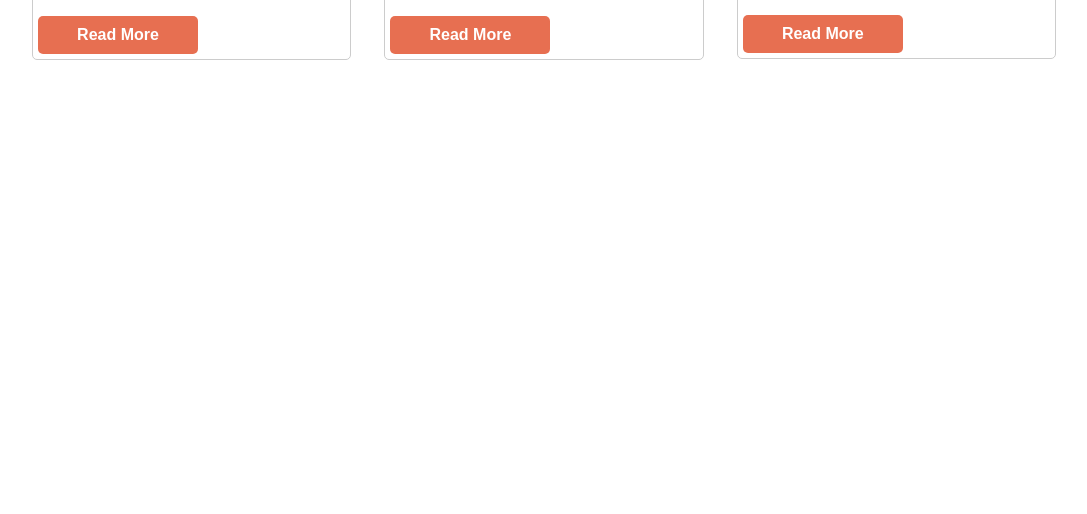
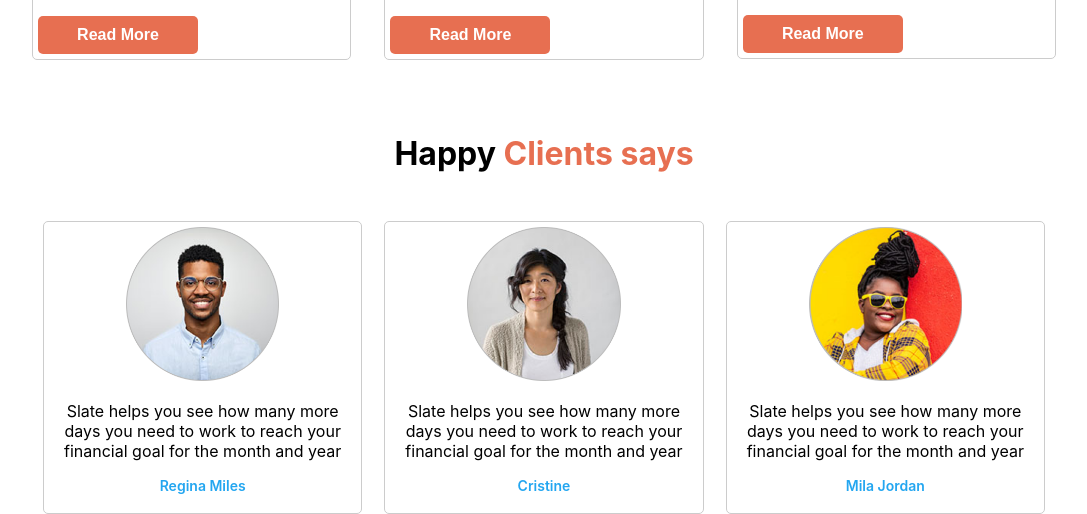
Before and after one commit to pally0091/bikerz-zone, a React (Create React App) app: page / in a window 1280 px wide. Shown: the part 1441-1955 px from the top of the page, without its empty margins (96-1183 px from the left). Before the commit the page ends 1511 px from the top, so only its background shows below. Built offline with nearby package versions, Linux system fonts and the light colour scheme.

Commit message:
client review done

```diff
--- a/src/Components/Client/Client.css
+++ b/src/Components/Client/Client.css
@@ -0,0 +1,24 @@
+span{
+    color: #E76F51;
+}
+#client-container{
+    width: 80%;
+    display: flex;
+    justify-content: space-around;
+    align-items: center;
+    flex-direction: row;
+    margin: auto;
+    text-align: center;
+}
+.client-img{
+    width: 50%;
+    margin: auto;
+}
+#client-container card{
+    text-align: center;
+}
+.clients-name{
+    color: #23A6F0;
+    font-weight: 600;
+    font-size: 14px;
+}
--- a/src/Components/Client/Client.js
+++ b/src/Components/Client/Client.js
@@ -1,10 +1,58 @@
 import React from 'react';
+import './Client.css';
+import c1 from '../../images/user-1.png';
+import c2 from '../../images/user-2.png';
+import c3 from '../../images/user-3.png';
+
 
 const Client = () => {
     return (
-        <div>
-
+      <div>
+        <h1>
+          Happy <span>Clients says</span>
+        </h1>
+        <div id="client-container">
+          <card>
+            <div className="client-img">
+              <img
+                src={c1}
+                alt=""
+              ></img>
+            </div>
+            <p>
+              Slate helps you see how many more days you need to work to reach
+              your financial goal for the month and year
+            </p>
+            <p className="clients-name">Regina Miles</p>
+          </card>
+          <card>
+            <div className="client-img">
+              <img
+                src={c2}
+                alt=""
+              ></img>
+            </div>
+            <p>
+              Slate helps you see how many more days you need to work to reach
+              your financial goal for the month and year
+            </p>
+            <p className="clients-name">Cristine</p>
+          </card>
+          <card>
+            <div className="client-img">
+              <img
+                src={c3}
+                alt=""
+              ></img>
+            </div>
+            <p>
+              Slate helps you see how many more days you need to work to reach
+              your financial goal for the month and year
+            </p>
+            <p className="clients-name">Mila Jordan</p>
+          </card>
         </div>
+      </div>
     );
 };
 
```
